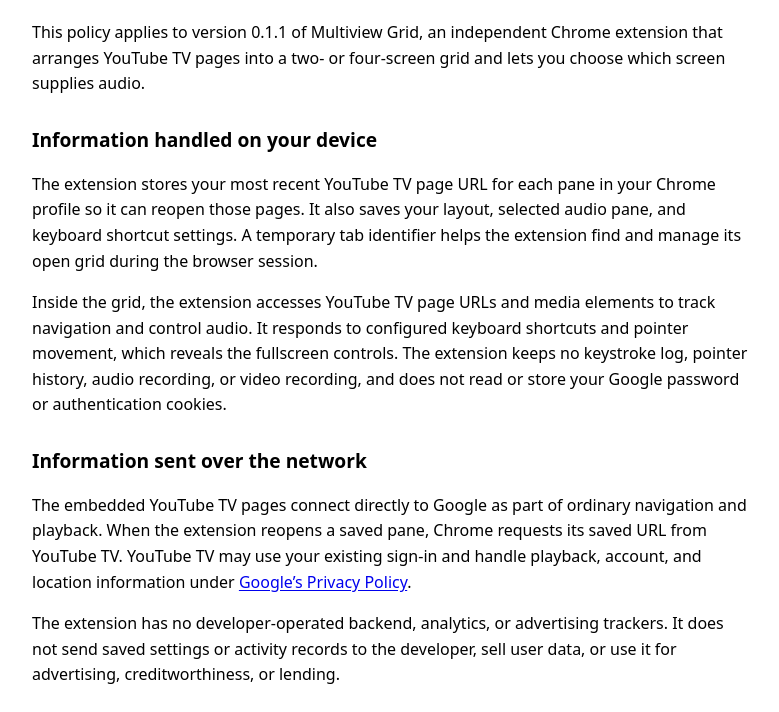
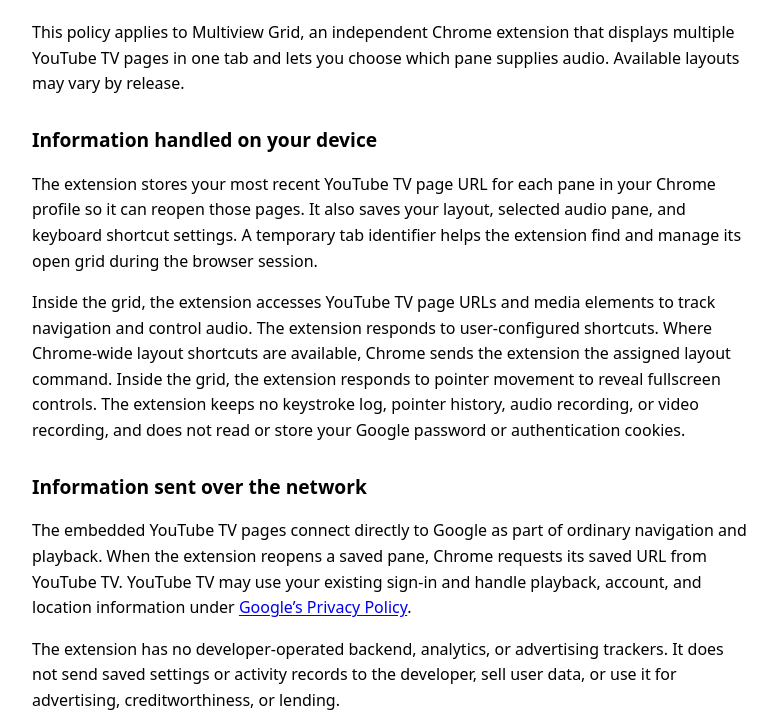
Before and after one commit to KCarter15/multiview-privacy, a plain HTML site: page index.html in a window 1280 px wide. Shown: the part 94-806 px from the top of the page, without its empty margins (248-1027 px from the left). Drawn offline with Linux system fonts and the light colour scheme.

Commit message:
Add files via upload

```diff
--- a/index.html
+++ b/index.html
@@ -16,11 +16,11 @@
 <body>
 <main>
   <h1>Multiview Grid Privacy Policy</h1>
-  <p>This policy applies to version 0.1.1 of Multiview Grid, an independent Chrome extension that arranges YouTube TV pages into a two- or four-screen grid and lets you choose which screen supplies audio.</p>
+  <p>This policy applies to Multiview Grid, an independent Chrome extension that displays multiple YouTube TV pages in one tab and lets you choose which pane supplies audio. Available layouts may vary by release.</p>
 
   <h2>Information handled on your device</h2>
   <p>The extension stores your most recent YouTube TV page URL for each pane in your Chrome profile so it can reopen those pages. It also saves your layout, selected audio pane, and keyboard shortcut settings. A temporary tab identifier helps the extension find and manage its open grid during the browser session.</p>
-  <p>Inside the grid, the extension accesses YouTube TV page URLs and media elements to track navigation and control audio. It responds to configured keyboard shortcuts and pointer movement, which reveals the fullscreen controls. The extension keeps no keystroke log, pointer history, audio recording, or video recording, and does not read or store your Google password or authentication cookies.</p>
+  <p>Inside the grid, the extension accesses YouTube TV page URLs and media elements to track navigation and control audio. The extension responds to user-configured shortcuts. Where Chrome-wide layout shortcuts are available, Chrome sends the extension the assigned layout command. Inside the grid, the extension responds to pointer movement to reveal fullscreen controls. The extension keeps no keystroke log, pointer history, audio recording, or video recording, and does not read or store your Google password or authentication cookies.</p>
 
   <h2>Information sent over the network</h2>
   <p>The embedded YouTube TV pages connect directly to Google as part of ordinary navigation and playback. When the extension reopens a saved pane, Chrome requests its saved URL from YouTube TV. YouTube TV may use your existing sign-in and handle playback, account, and location information under <a href="https://policies.google.com/privacy">Google’s Privacy Policy</a>.</p>
```
